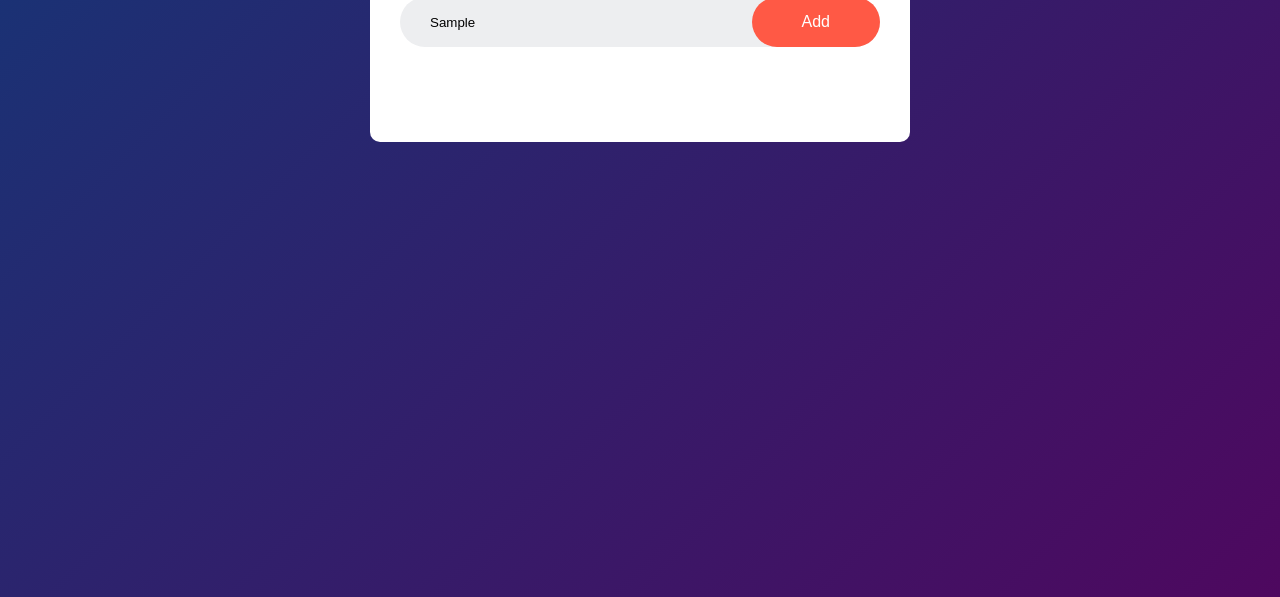
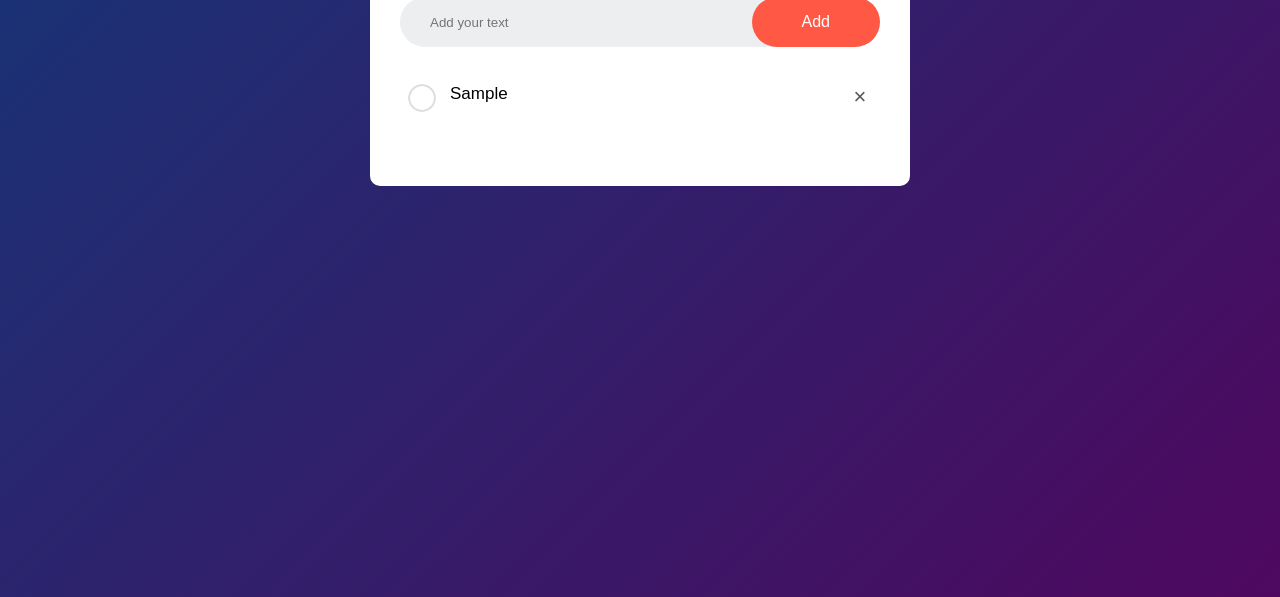
Before and after one commit to iamvtyagi/to-do-list, a plain HTML site: page index.html in a window 1280 px wide. Both pictures are taken after typing "Sample" into the empty fields and a click on the button "Add". Shown: the part 203-800 px from the top of the page. Drawn offline with Linux system fonts and the light colour scheme.

Commit message:
project done

```diff
--- a/first.js
+++ b/first.js
@@ -0,0 +1,37 @@
+const inputBox = document.getElementById("input-box");
+const listContainer = document.getElementById("list-container");
+
+function addTask() {
+    if (inputBox.value === '') {
+        alert("You must write something!");
+    } else {
+        let li = document.createElement("li");
+        li.innerHTML = inputBox.value;
+        listContainer.appendChild(li);
+        let span = document.createElement("span");
+        span.innerHTML = "\u00D7"; // Unicode for '×'
+        li.appendChild(span);
+    }
+    inputBox.value = "";
+    saveData();
+}
+
+listContainer.addEventListener("click", function(e) {
+    if (e.target.tagName === "LI") {
+        e.target.classList.toggle("checked");
+        saveData();
+    } else if (e.target.tagName === "SPAN") {
+        e.target.parentElement.remove();
+        saveData();
+    }
+}, false);
+
+function saveData() {
+    localStorage.setItem("data", listContainer.innerHTML);
+}
+
+function showTask() {
+    listContainer.innerHTML = localStorage.getItem("data") || "";
+}
+
+showTask();
--- a/index.html
+++ b/index.html
@@ -12,7 +12,7 @@
             <h2>TO-Do list <img src="./images/icon.png" ></h2>
             <div class="row">
                 <input type="text" id="input-box" placeholder="Add your text">
-                <button>Add</button>
+                <button onclick="addTask()">Add</button>
             </div>
             <ul id="list-container">
                      <!-- <li class="checked">Task-1</li>
--- a/style.css
+++ b/style.css
@@ -85,3 +85,19 @@ ul li.checked{
 ul li.checked::before{
     background-image: url(./images/checked.png);
 }
+ul li span{
+    position: absolute;
+    right: 0;
+    top: 5px;
+    width: 40px;
+    height: 40px;
+    font-size: 22px;
+    color: #555;
+    line-height: 40px;
+    text-align: center;
+    border-radius: 50%;
+
+}
+ul li span:hover{
+    background: #edeef0;
+}
```
